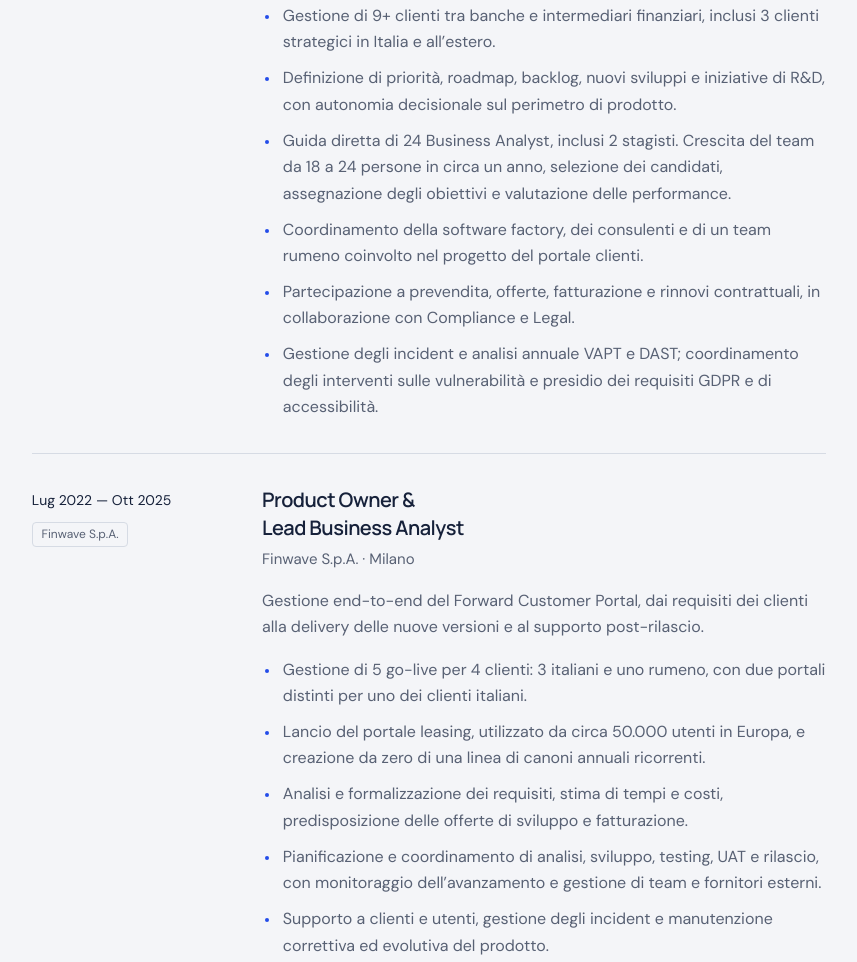
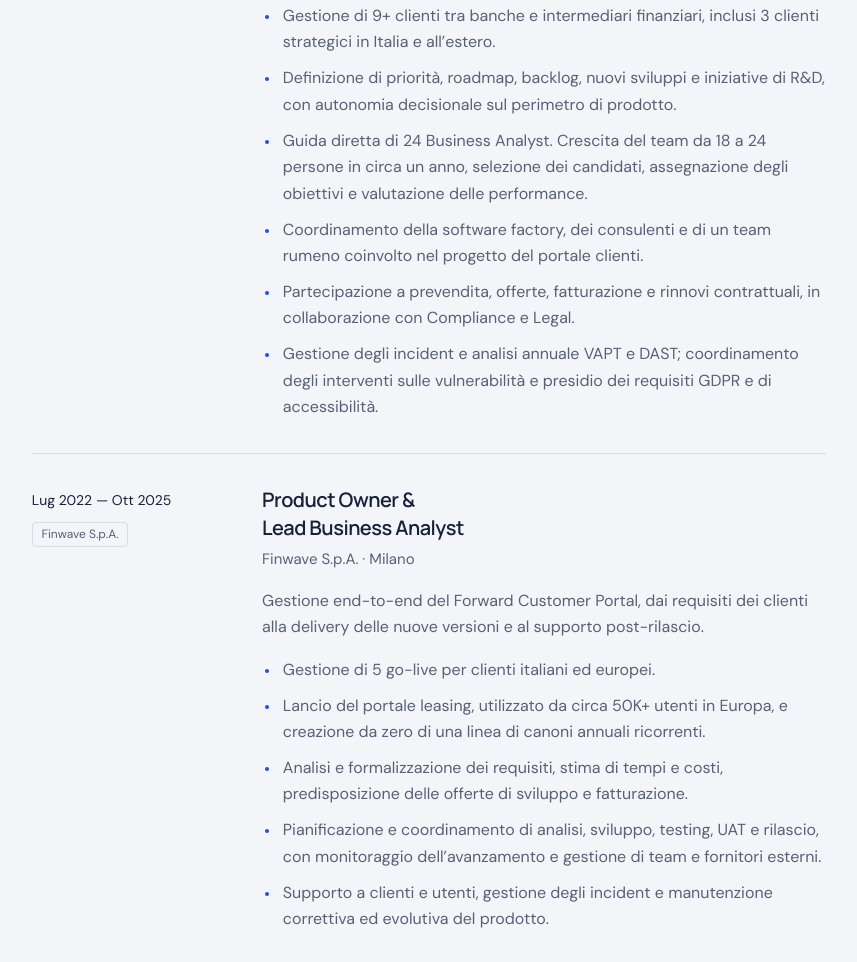
Before and after one commit to YuDegliSpettri/cv, a plain HTML site: page index.html in a window 1280 px wide. Shown: the part 1580-2542 px from the top of the page, without its empty margins (398-1255 px from the left). Drawn offline with Linux system fonts and the light colour scheme.

Commit message:
Piccole modifiche al file index.html per aggiornare il contenuto della pagina principale.

```diff
--- a/index.html
+++ b/index.html
@@ -54,8 +54,7 @@
       <div class="resume-content">
         <section class="resume-section profile" id="profilo" aria-labelledby="profilo-titolo">
           <div class="section-heading"><span class="section-number">01</span><h2 id="profilo-titolo">Il mio profilo</h2></div>
-          <p class="profile-text">Oltre quattordici anni tra prodotti digitali e progetti IT per il settore finanziario.</p>
-          <p class="body-copy">Sono Product Manager in <strong>Finomnia</strong>, dove gestisco un portafoglio di soluzioni per il leasing destinato a banche e intermediari finanziari. Guido 24 Business Analyst e coordino fornitori e gruppi di lavoro internazionali.</p>
+          <p class="profile-text">Oltre 14 anni tra prodotti digitali, progetti IT e soluzioni FinTech.</p>          <p class="body-copy">Sono Product Manager in <strong>Finomnia</strong>, dove gestisco un portafoglio di soluzioni per il leasing destinato a banche e intermediari finanziari. Guido 24 Business Analyst e coordino fornitori e gruppi di lavoro internazionali.</p>
           <p class="body-copy profile-followup">Ho responsabilità su strategia di prodotto, roadmap, backlog, ricerca e sviluppo, delivery e go-live. Integro la gestione del prodotto con sicurezza applicativa, incident management e sviluppo commerciale.</p>
           <div class="profile-facts" aria-label="Il profilo in sintesi"><div><strong>14+</strong><span>Anni di esperienza</span></div><div><strong>24</strong><span>Business Analyst nel team</span></div><div><strong>9+</strong><span>Clienti del portafoglio</span></div></div>
         </section>
@@ -69,7 +68,7 @@
               <ul class="responsibilities">
                 <li>Gestione di 9+ clienti tra banche e intermediari finanziari, inclusi 3 clienti strategici in Italia e all’estero.</li>
                 <li>Definizione di priorità, roadmap, backlog, nuovi sviluppi e iniziative di R&amp;D, con autonomia decisionale sul perimetro di prodotto.</li>
-                <li>Guida diretta di 24 Business Analyst, inclusi 2 stagisti. Crescita del team da 18 a 24 persone in circa un anno, selezione dei candidati, assegnazione degli obiettivi e valutazione delle performance.</li>
+                <li>Guida diretta di 24 Business Analyst. Crescita del team da 18 a 24 persone in circa un anno, selezione dei candidati, assegnazione degli obiettivi e valutazione delle performance.</li>
                 <li>Coordinamento della software factory, dei consulenti e di un team rumeno coinvolto nel progetto del portale clienti.</li>
                 <li>Partecipazione a prevendita, offerte, fatturazione e rinnovi contrattuali, in collaborazione con Compliance e Legal.</li>
                 <li>Gestione degli incident e analisi annuale VAPT e DAST; coordinamento degli interventi sulle vulnerabilità e presidio dei requisiti GDPR e di accessibilità.</li>
@@ -82,8 +81,8 @@
               <h3>Product Owner &amp;<br>Lead Business Analyst</h3><p class="organization">Finwave S.p.A. · Milano</p>
               <p class="body-copy">Gestione end-to-end del Forward Customer Portal, dai requisiti dei clienti alla delivery delle nuove versioni e al supporto post-rilascio.</p>
               <ul class="responsibilities">
-                <li>Gestione di 5 go-live per 4 clienti: 3 italiani e uno rumeno, con due portali distinti per uno dei clienti italiani.</li>
-                <li>Lancio del portale leasing, utilizzato da circa 50.000 utenti in Europa, e creazione da zero di una linea di canoni annuali ricorrenti.</li>
+                <li>Gestione di 5 go-live per clienti italiani ed europei.</li>
+                <li>Lancio del portale leasing, utilizzato da circa 50K+ utenti in Europa, e creazione da zero di una linea di canoni annuali ricorrenti.</li>
                 <li>Analisi e formalizzazione dei requisiti, stima di tempi e costi, predisposizione delle offerte di sviluppo e fatturazione.</li>
                 <li>Pianificazione e coordinamento di analisi, sviluppo, testing, UAT e rilascio, con monitoraggio dell’avanzamento e gestione di team e fornitori esterni.</li>
                 <li>Supporto a clienti e utenti, gestione degli incident e manutenzione correttiva ed evolutiva del prodotto.</li>
```
